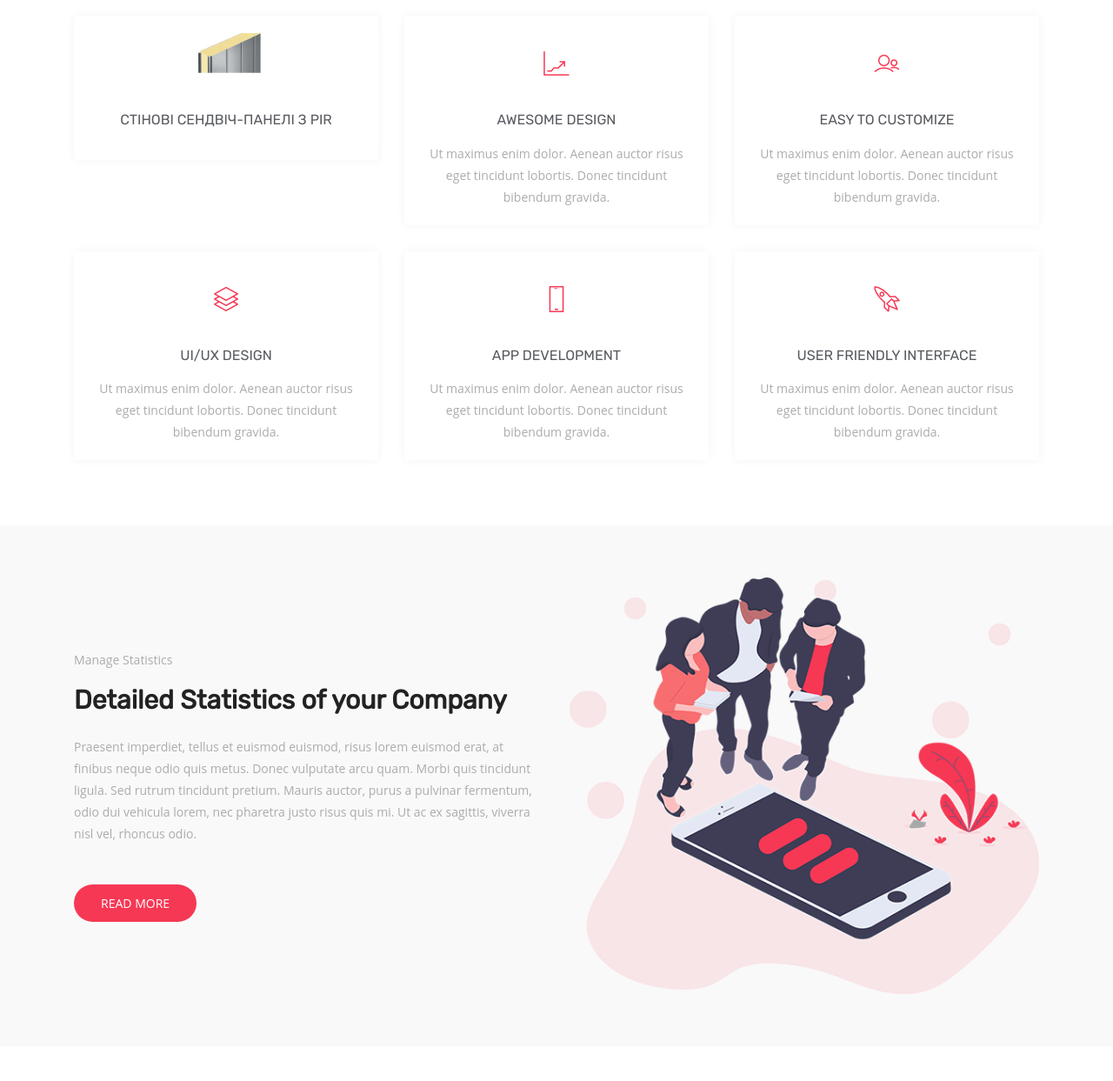
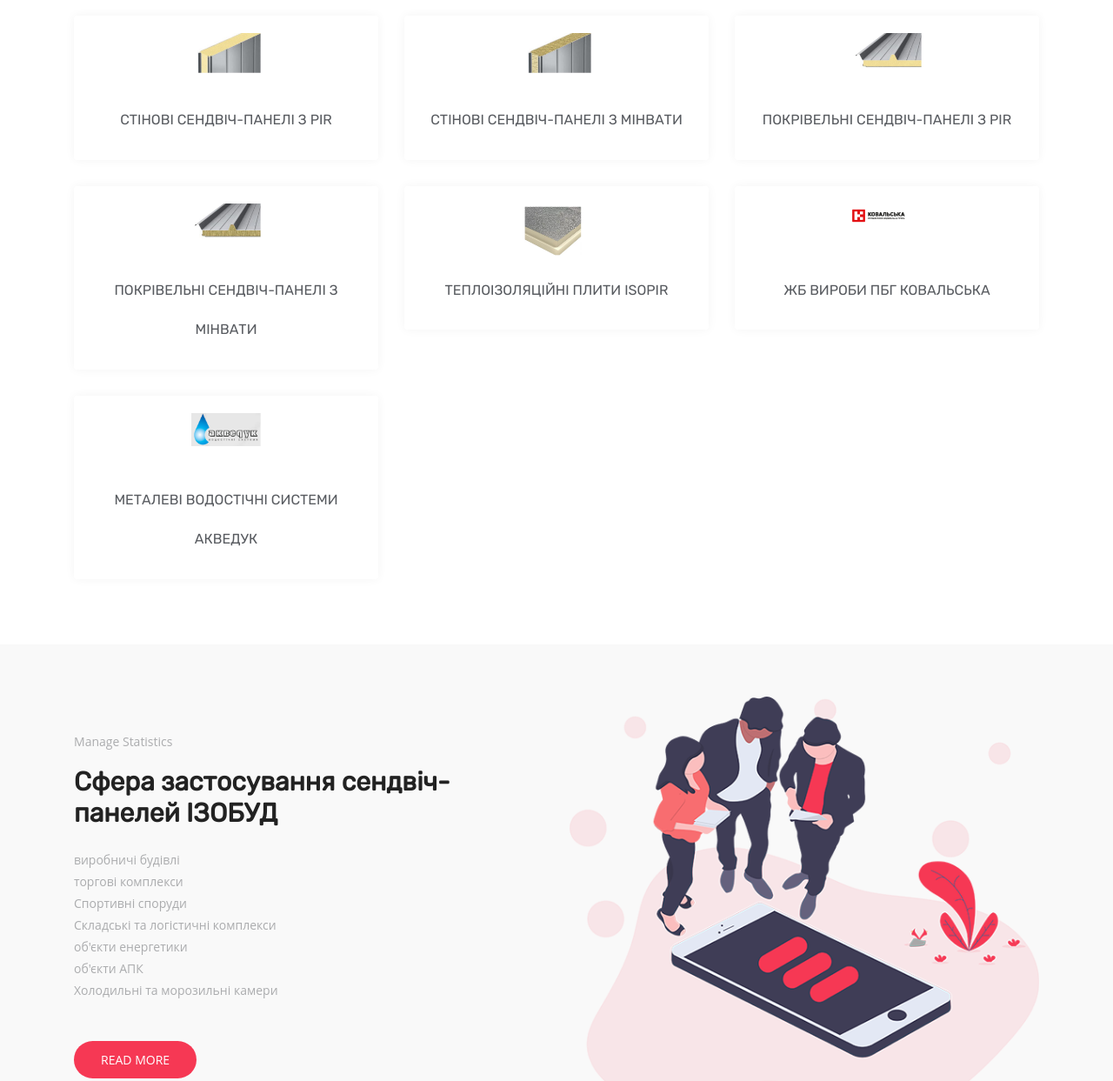
Before and after one commit to olexiy/ml-landing, a plain HTML site: page index.html in a window 1280 px wide. Shown: the part 782-2025 px from the top of the page at 87% size. Drawn offline with Linux system fonts and the light colour scheme; files whose address does not match are found by name.

Commit message:
Translation in progress

```diff
--- a/index.html
+++ b/index.html
@@ -121,61 +121,66 @@
           </div>
          <!-- Services item -->
          <div class="col-md-6 col-lg-4 col-xs-12">
-            <div class="services-item wow fadeInRight" data-wow-delay="0.6s">
+          <div class="services-item wow fadeInRight" data-wow-delay="0.3s">
             <div class="icon">
-                <i class="lni-stats-up"></i>
+              <img src="assets/img/products/minivata_panel.jpg" alt="panel minivata">
             </div>
             <div class="services-content">
-                <h3><a href="#">Awesome Design</a></h3>
-                <p>Ut maximus enim dolor. Aenean auctor risus eget tincidunt lobortis. Donec tincidunt bibendum gravida. </p>
+              <h3><a href="#">Стінові сендвіч-панелі з мінвати</a></h3>
             </div>
           </div>
         </div>
-          <!-- Services item -->
         <div class="col-md-6 col-lg-4 col-xs-12">
-            <div class="services-item wow fadeInRight" data-wow-delay="0.9s">
+          <div class="services-item wow fadeInRight" data-wow-delay="0.3s">
             <div class="icon">
-                <i class="lni-users"></i>
+              <img src="assets/img/products/pokriv_pir_panel.jpg" alt="pokriv panel pir">
             </div>
             <div class="services-content">
-                <h3><a href="#">Easy To Customize</a></h3>
-                <p>Ut maximus enim dolor. Aenean auctor risus eget tincidunt lobortis. Donec tincidunt bibendum gravida. </p>
+              <h3><a href="#">Покрівельні сендвіч-панелі з PIR</a></h3>
             </div>
           </div>
         </div>
-          <!-- Services item -->
         <div class="col-md-6 col-lg-4 col-xs-12">
-            <div class="services-item wow fadeInRight" data-wow-delay="1.2s">
+          <div class="services-item wow fadeInRight" data-wow-delay="0.3s">
             <div class="icon">
-                <i class="lni-layers"></i>
+              <img src="assets/img/products/pokriv_minivata_panel.jpg" alt="pokriv panel minivata">
             </div>
             <div class="services-content">
-                <h3><a href="#">UI/UX Design</a></h3>
-                <p>Ut maximus enim dolor. Aenean auctor risus eget tincidunt lobortis. Donec tincidunt bibendum gravida. </p>
+              <h3><a href="#">Покрівельні сендвіч-панелі з мінвати</a></h3>
             </div>
           </div>
         </div>
-          <!-- Services item -->
         <div class="col-md-6 col-lg-4 col-xs-12">
-            <div class="services-item wow fadeInRight" data-wow-delay="1.5s">
+          <div class="services-item wow fadeInRight" data-wow-delay="0.3s">
             <div class="icon">
-                <i class="lni-mobile"></i>
+              <img src="assets/img/products/isopir_panel.png" alt="panel ISOPIR">
             </div>
             <div class="services-content">
-                <h3><a href="#">App Development</a></h3>
-                <p>Ut maximus enim dolor. Aenean auctor risus eget tincidunt lobortis. Donec tincidunt bibendum gravida. </p>
+              <h3><a href="#">Теплоізоляційні плити ISOPIR</a></h3>
             </div>
           </div>
         </div>
-          <!-- Services item -->
         <div class="col-md-6 col-lg-4 col-xs-12">
-            <div class="services-item wow fadeInRight" data-wow-delay="1.8s">
+          <div class="services-item wow fadeInRight" data-wow-delay="0.3s">
             <div class="icon">
-                <i class="lni-rocket"></i>
+              <img src="assets/img/products/kovalska.png" alt="kovalska">
             </div>
             <div class="services-content">
-                <h3><a href="#">User Friendly interface</a></h3>
-                <p>Ut maximus enim dolor. Aenean auctor risus eget tincidunt lobortis. Donec tincidunt bibendum gravida. </p>
+              <h3><a href="https://shop.kovalska.com/catalog/zhelezobetonnie-izdelija/" target="_blank">
+                ЖБ Вироби ПБГ Ковальська
+              </a></h3>
+            </div>
+          </div>
+        </div>
+        <div class="col-md-6 col-lg-4 col-xs-12">
+          <div class="services-item wow fadeInRight" data-wow-delay="0.3s">
+            <div class="icon">
+              <img src="assets/img/products/akveduc2.png" alt="akveduk">
+            </div>
+            <div class="services-content">
+              <h3><a href="https://arsenal-center.com.ua/sistemy-akveduk/" target="_blank">
+                Металеві водостічні системи Акведук
+              </a></h3>
             </div>
           </div>
         </div>
@@ -193,11 +198,18 @@
               <div>
                 <div class="site-heading">
                   <p class="mb-3">Manage Statistics</p>
-                  <h2 class="section-title">Detailed Statistics of your Company</h2>
+                  <h2 class="section-title">Сфера застосування  сендвіч-панелей ІЗОБУД</h2>
                 </div>
                 <div class="content">
                   <p>
-                    Praesent imperdiet, tellus et euismod euismod, risus lorem euismod erat, at finibus neque odio quis metus. Donec vulputate arcu quam. Morbi quis tincidunt ligula. Sed rutrum tincidunt pretium. Mauris auctor, purus a pulvinar fermentum, odio dui vehicula lorem, nec pharetra justo risus quis mi. Ut ac ex sagittis, viverra nisl vel, rhoncus odio.
+                    виробничі будівлі <br>
+                    торгові комплекси<br>
+Спортивні споруди<br>
+Складські та логістичні комплекси<br>
+об'єкти енергетики<br>
+об'єкти АПК<br>
+Холодильні та морозильні камери<br>
+
                   </p>
                   <a href="#" class="btn btn-common mt-3">Read More</a>
                 </div>
@@ -216,7 +228,7 @@
     <section id="features" class="section-padding">
       <div class="container">
         <div class="section-header text-center">
-          <h2 class="section-title wow fadeInDown" data-wow-delay="0.3s">Awesome Features</h2>
+          <h2 class="section-title wow fadeInDown" data-wow-delay="0.3s">Переваги використання сендвіч-панелей:</h2>
           <div class="shape wow fadeInDown" data-wow-delay="0.3s"></div>
         </div>
         <div class="row">
@@ -228,7 +240,7 @@
                 </span>
                 <div class="text">
                   <h4>Bootstrap 4 Based</h4>
-                  <p>Lorem Ipsum is simply dummy text of the printing and typesetting industry.</p>
+                  <p>високі тепло- і звукоізоляційні властивості сендвіч-панелей</p>
                 </div>
               </div>
               <div class="box-item wow fadeInLeft" data-wow-delay="0.6s">
```
Also changed, not shown: assets/img/products/akveduc.png (added), assets/img/products/akveduc2.png (added), assets/img/products/isopir_panel.png (added), assets/img/products/kovalska.png (added), assets/img/products/minivata_panel.jpg (added), assets/img/products/pokriv_minivata_panel.jpg (added), assets/img/products/pokriv_pir_panel.jpg (added). Lines whose indentation alone changed are shown as unchanged.
